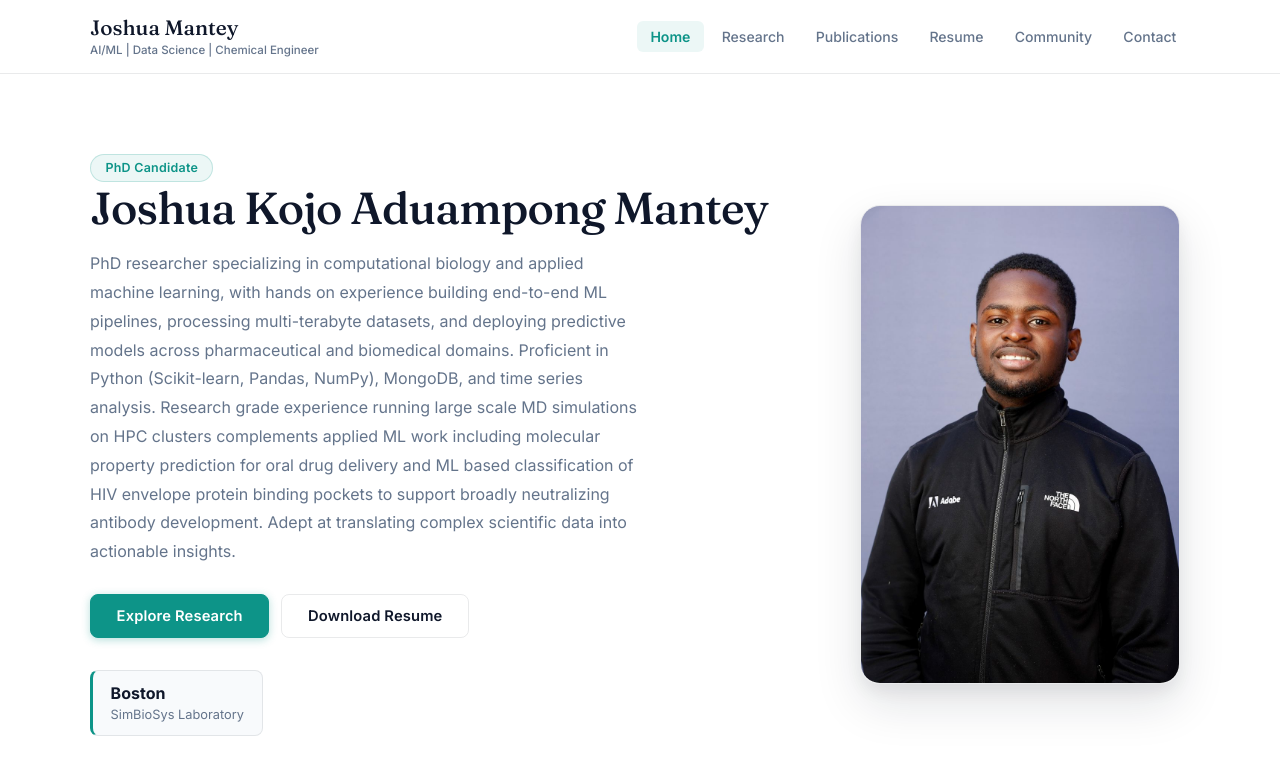
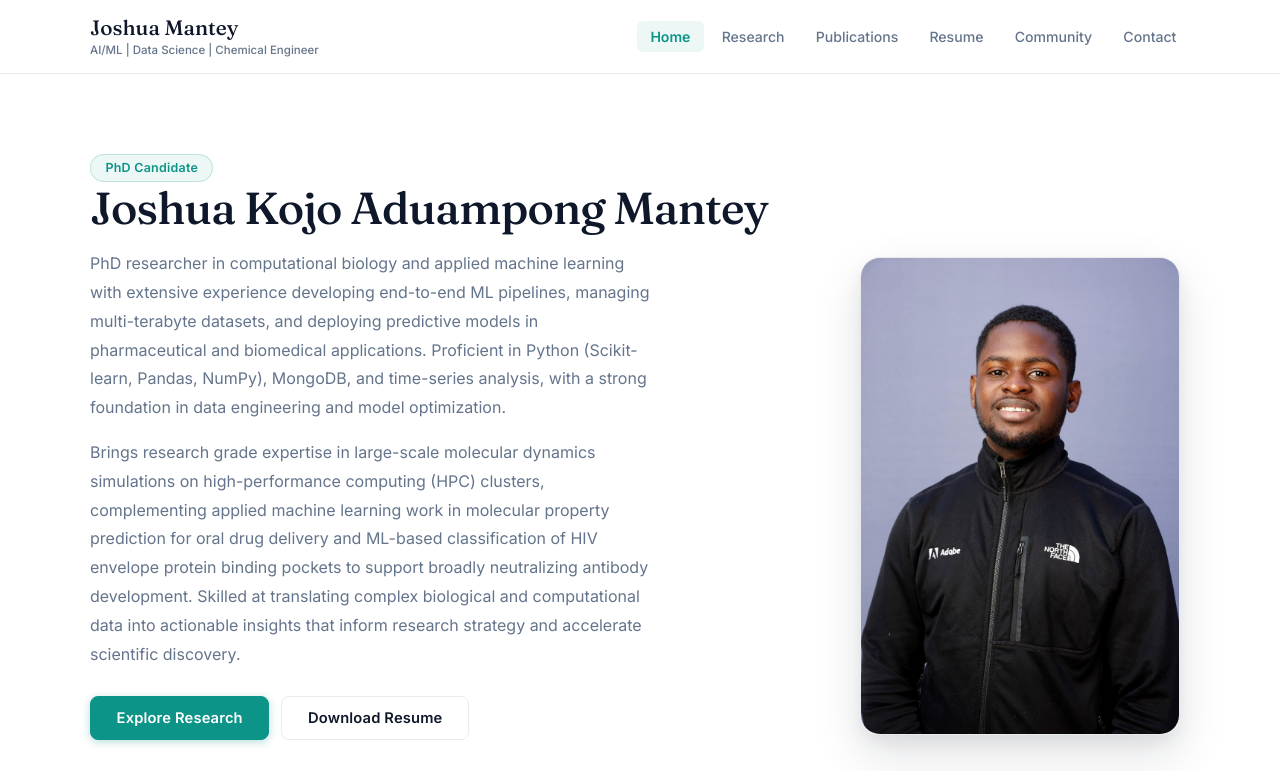
Before and after one commit to jkamantey/joshua-mantey-website, a React (Vite) app: page / in a window 1280 px wide. Shown: the top 771 px of the page. Built offline with nearby package versions, Linux system fonts and the light colour scheme.

Commit message:
Update home bio text

```diff
--- a/src/pages/Home.jsx
+++ b/src/pages/Home.jsx
@@ -11,7 +11,10 @@ function Home() {
             <span className="pill">PhD Candidate</span>
             <h1>Joshua Kojo Aduampong Mantey</h1>
             <p className="lead">
-              PhD researcher specializing in computational biology and applied machine learning, with hands on experience building end-to-end ML pipelines, processing multi-terabyte datasets, and deploying predictive models across pharmaceutical and biomedical domains. Proficient in Python (Scikit-learn, Pandas, NumPy), MongoDB, and time series analysis. Research grade experience running large scale MD simulations on HPC clusters complements applied ML work including molecular property prediction for oral drug delivery and ML based classification of HIV envelope protein binding pockets to support broadly neutralizing antibody development. Adept at translating complex scientific data into actionable insights.
+              PhD researcher in computational biology and applied machine learning with extensive experience developing end-to-end ML pipelines, managing multi-terabyte datasets, and deploying predictive models in pharmaceutical and biomedical applications. Proficient in Python (Scikit-learn, Pandas, NumPy), MongoDB, and time-series analysis, with a strong foundation in data engineering and model optimization.
+            </p>
+            <p className="lead">
+              Brings research grade expertise in large-scale molecular dynamics simulations on high-performance computing (HPC) clusters, complementing applied machine learning work in molecular property prediction for oral drug delivery and ML-based classification of HIV envelope protein binding pockets to support broadly neutralizing antibody development. Skilled at translating complex biological and computational data into actionable insights that inform research strategy and accelerate scientific discovery.
             </p>
             <div className="hero-actions">
               <Link to="/research" className="btn primary">Explore Research</Link>
```
